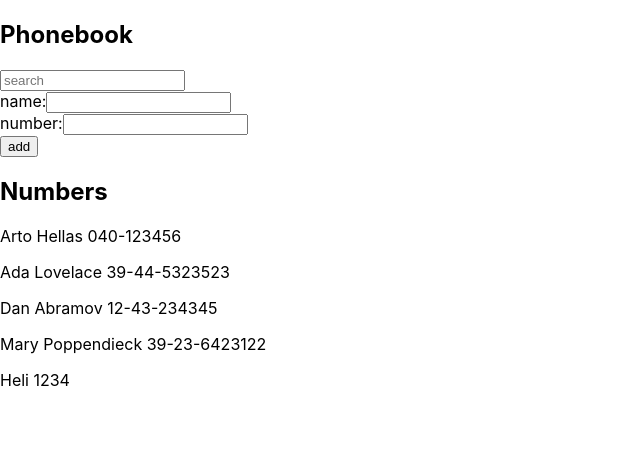
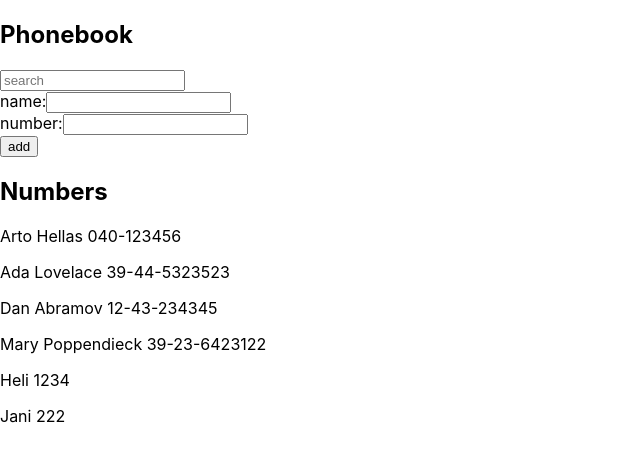
Before and after one commit to HeliHaavisto/fullstack, a React (Create React App) app in the folder part2/phonebook/: page / in a window 1280 px wide. Shown: the top 462 px of the page, without its empty margins (0-640 px from the left). Built offline with nearby package versions, Linux system fonts and the light colour scheme; data requests are answered from the project's data file; the HTML template or start-up script is replaced by a standard one.

Commit message:
task 2.16 done

```diff
--- a/part2/phonebook/db.json
+++ b/part2/phonebook/db.json
@@ -24,6 +24,11 @@
       "name": "Heli",
       "number": "1234",
       "id": 5
+    },
+    {
+      "name": "Jani",
+      "number": "222",
+      "id": 6
     }
   ]
 }
--- a/part2/phonebook/src/App.js
+++ b/part2/phonebook/src/App.js
@@ -1,5 +1,5 @@
 import React, { useState, useEffect} from "react";
-import axios from 'axios';
+import nameService from './services/names';
 
 const SearchBox= ({search}) => {
   return(
@@ -20,8 +20,8 @@ const App=() => {
   const [searchInput, setSearchInput] = useState('')
 
   useEffect(() => {
-    axios
-      .get('http://localhost:3001/persons')
+   nameService
+   .getAll()
       .then(response => {
         setPersons(response.data)
       })
@@ -46,10 +46,11 @@ const App=() => {
 
     }
 
-   axios
-    .post('http://localhost:3001/persons', nameObject)
+  nameService
+  .create(nameObject)
     .then( response => {
-      console.log(response)
+      setPersons(persons.concat(response.data))
+      setNewName('')
     })
   }
 
--- /dev/null
+++ b/part2/phonebook/src/services/names.js
@@ -0,0 +1,12 @@
+import axios from "axios";
+const baseUrl = 'http://localhost:3001/persons';
+
+const getAll= () => {
+    return axios.get (baseUrl)
+}
+
+const create = newObject => {
+    return axios.post(baseUrl, newObject)
+}
+
+export default {getAll, create}
```
